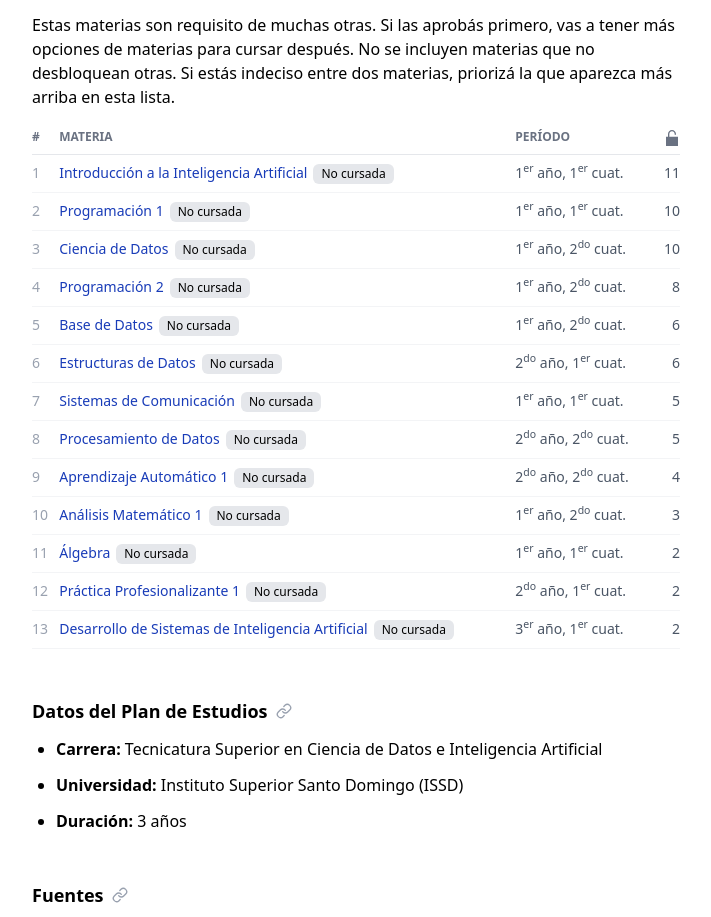
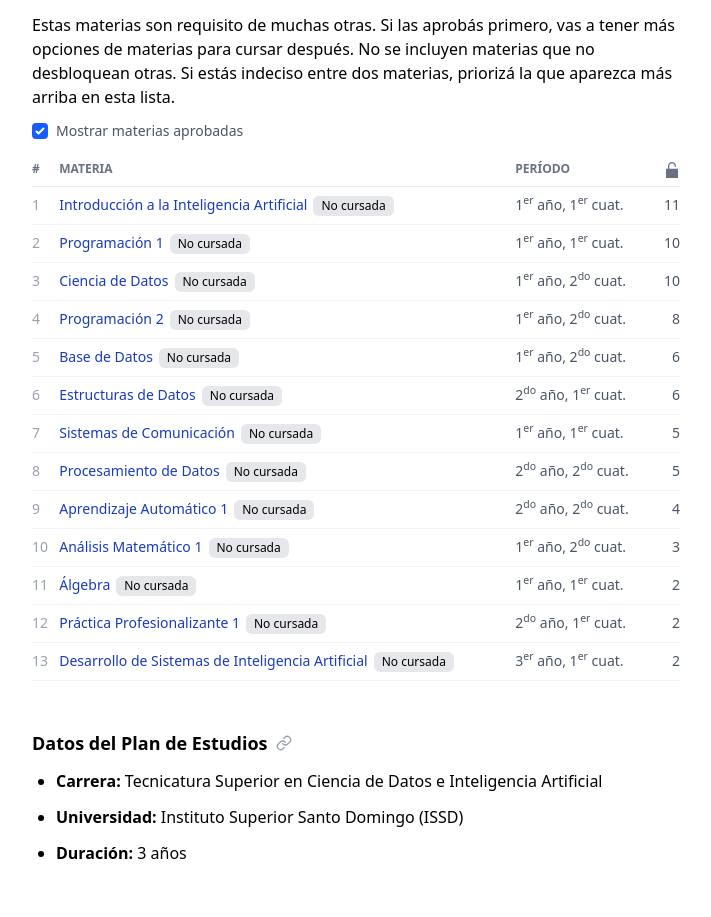
Before and after one commit to valentincostam/plande, a SvelteKit app: page /issd-tscdia in a window 1280 px wide. Shown: the part 3691-4608 px from the top of the page, without its empty margins (284-995 px from the left). Built offline with nearby package versions, Linux system fonts and the light colour scheme.

Commit message:
Add checkbox to hide passed courses in priority table

```diff
--- a/src/routes/[slug]/priority-courses.svelte
+++ b/src/routes/[slug]/priority-courses.svelte
@@ -1,6 +1,7 @@
 <script lang="ts">
 	import type { Course } from '$lib/course.svelte';
 	import { countAllDependents } from '$lib/course.svelte';
+	import { courseStates } from '$lib/course-state';
 	import { courseTerms, type CourseTerm } from '$lib/course-term';
 	import { getOrdinalSuperscript } from '$lib/year.svelte';
 	import UnlockIcon from './unlock-icon.svelte';
@@ -16,6 +17,8 @@
 	};
 
 	let { courses, showCodes = false, viewMode = 'list', onNavigateToDiagram }: Props = $props();
+
+	let showPassedCourses = $state(true);
 
 	type PriorityCourse = {
 		course: Course;
@@ -73,6 +76,12 @@
 		});
 	});
 
+	const filteredPriorityCourses = $derived(
+		showPassedCourses
+			? priorityCourses
+			: priorityCourses.filter(({ course }) => course.state !== courseStates.passed)
+	);
+
 	const formatPeriod = (course: Course): string => {
 		const year = course.year;
 		if (year === undefined) return '';
@@ -103,6 +112,10 @@
 		description="Estas materias son requisito de muchas otras. Si las aprobás primero, vas a tener más opciones de materias para cursar después. No se incluyen materias que no desbloquean otras. Si estás indeciso entre dos materias, priorizá la que aparezca más arriba en esta lista."
 	>
 		<div class="px-3">
+			<label class="mb-3 flex cursor-pointer items-center gap-2 text-sm text-gray-600">
+				<input type="checkbox" bind:checked={showPassedCourses} class="h-4 w-4 rounded" />
+				Mostrar materias aprobadas
+			</label>
 			<table class="w-full text-left text-sm">
 				<thead class="border-b border-gray-200 text-xs uppercase text-gray-500">
 					<tr>
@@ -115,7 +128,7 @@
 					</tr>
 				</thead>
 				<tbody>
-					{#each priorityCourses as { course, dependentCount }, index}
+					{#each filteredPriorityCourses as { course, dependentCount }, index}
 						<tr class="border-b border-gray-100">
 							<td class="py-2 pr-2 align-top text-gray-400">{index + 1}</td>
 							<td class="py-2 pr-2 align-top">
```
Also changed, not shown: 1 other file (tests, documents, lock files or other folders).
